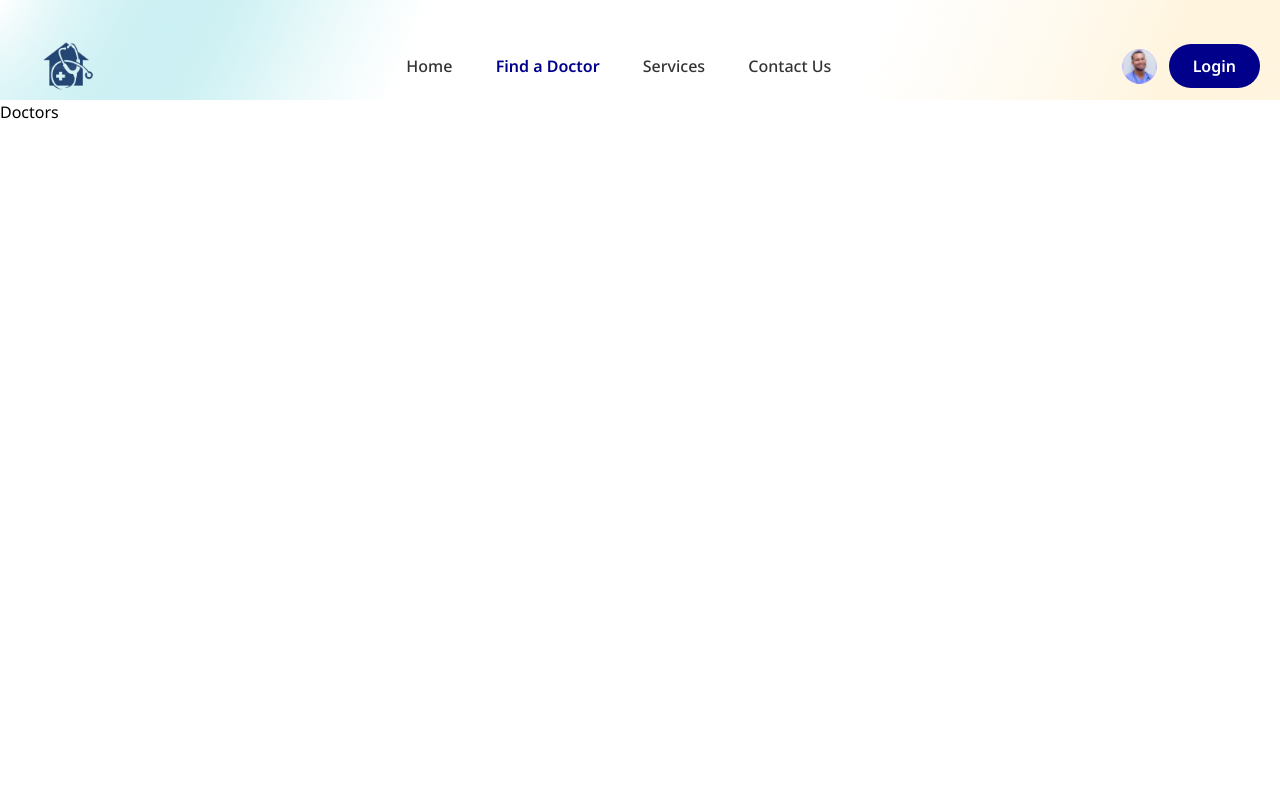
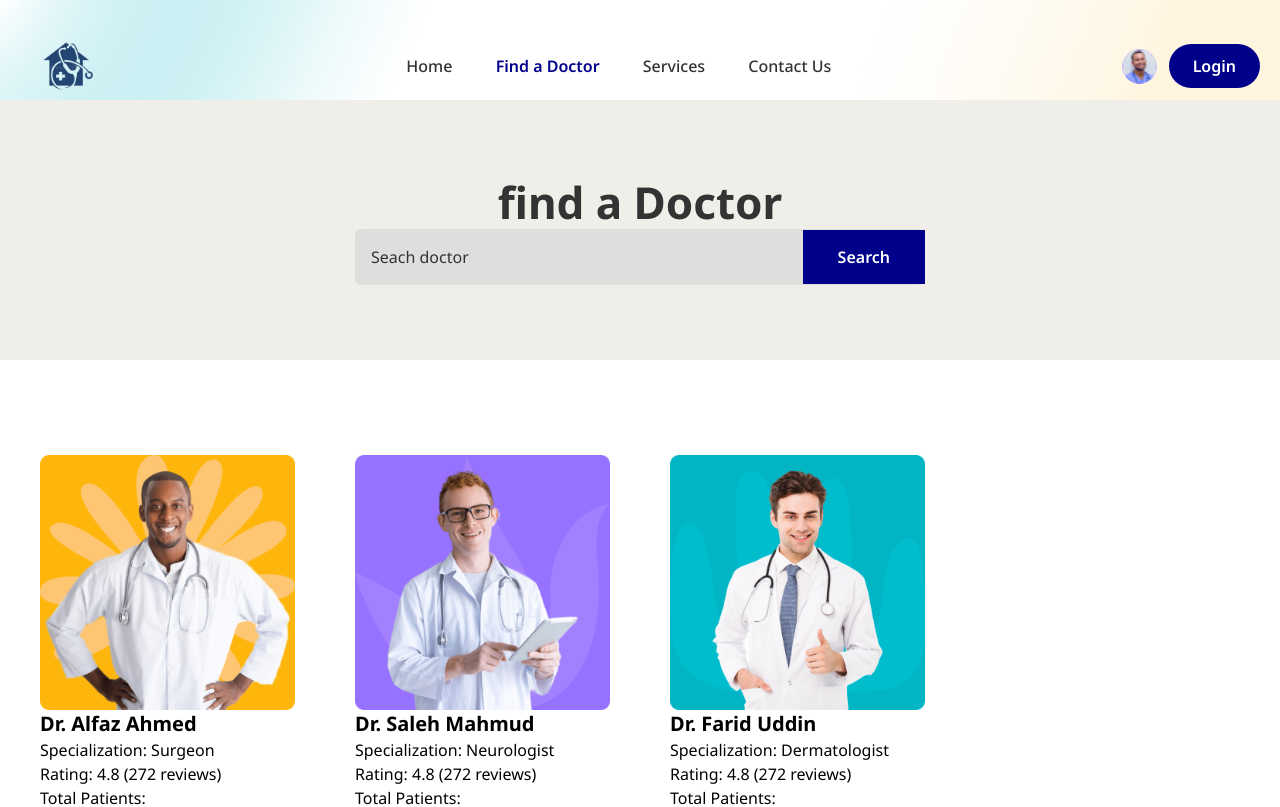
Before and after one commit to Dishashetty546/mediflow-, a React (Vite) app in the folder frontend/: page /doctors in a window 1280 px wide. Shown: the top 807 px of the page. Built offline with nearby package versions, Linux system fonts and the light colour scheme; a web font is replaced by a local one.

Commit message:
Frontend work so far

```diff
--- a/frontend/src/Pages/Doctors/DoctorDetails.jsx
+++ b/frontend/src/Pages/Doctors/DoctorDetails.jsx
@@ -2,7 +2,16 @@ import React from 'react'
 
 const DoctorDetails = () => {
   return (
-    <div>DoctorDetails</div>
+  <>
+  <section>
+    <div className='max-w-[1170px] px-5 max-auto'>
+      <div className='grid md:grid-cols-3 gap-[50px]'>
+
+      </div>
+    </div>
+  </section>
+
+  </>
   )
 }
 
--- a/frontend/src/Pages/Doctors/Doctors.jsx
+++ b/frontend/src/Pages/Doctors/Doctors.jsx
@@ -1,8 +1,31 @@
-import React from 'react'
+import React from 'react';
+import DoctorsCard from '../../components/Doctors/DoctorsCard';
+import { doctors } from './../../assets/data/doctors';
 
 const Doctors = () => {
+
   return (
-    <div>Doctors</div>
+    <>
+    <section className='bg-[#f0eee9]'>
+      <div className="container text-center">
+        <h2 className='heading'>find a Doctor</h2>
+        <div className='max-w-[570px] mt-[30px[ mx-auto bg-[#8691a02c] rounded-md flex items-center justify-between'>
+          <input type="text" className='py-4 pl-4 pr-2 bg-transparent w-full focus:outline-none cursor-pointer placeholder:text-textColor' placeholder='Seach doctor' />
+          <button className='btn mt-0 rounded-[0px] '>Search</button>
+        </div>
+      </div>
+    </section>
+
+    <section>
+      <div className="container">
+      <div className='grid grid-cols-1 sm:grid-cols-3 lg:grid-cols-4 gap-5 '>
+      {doctors.map((doctor)=>(
+        <DoctorsCard key={doctor.id} doctor={doctor}/>
+      ))}
+    </div>
+      </div>
+    </section>
+    </>
   )
 }
 
--- a/frontend/src/Pages/Services.jsx
+++ b/frontend/src/Pages/Services.jsx
@@ -2,7 +2,8 @@ import React from 'react'
 
 const Services = () => {
   return (
-    <div>Services</div>
+   <div>container</div>
+
   )
 }
 
```
